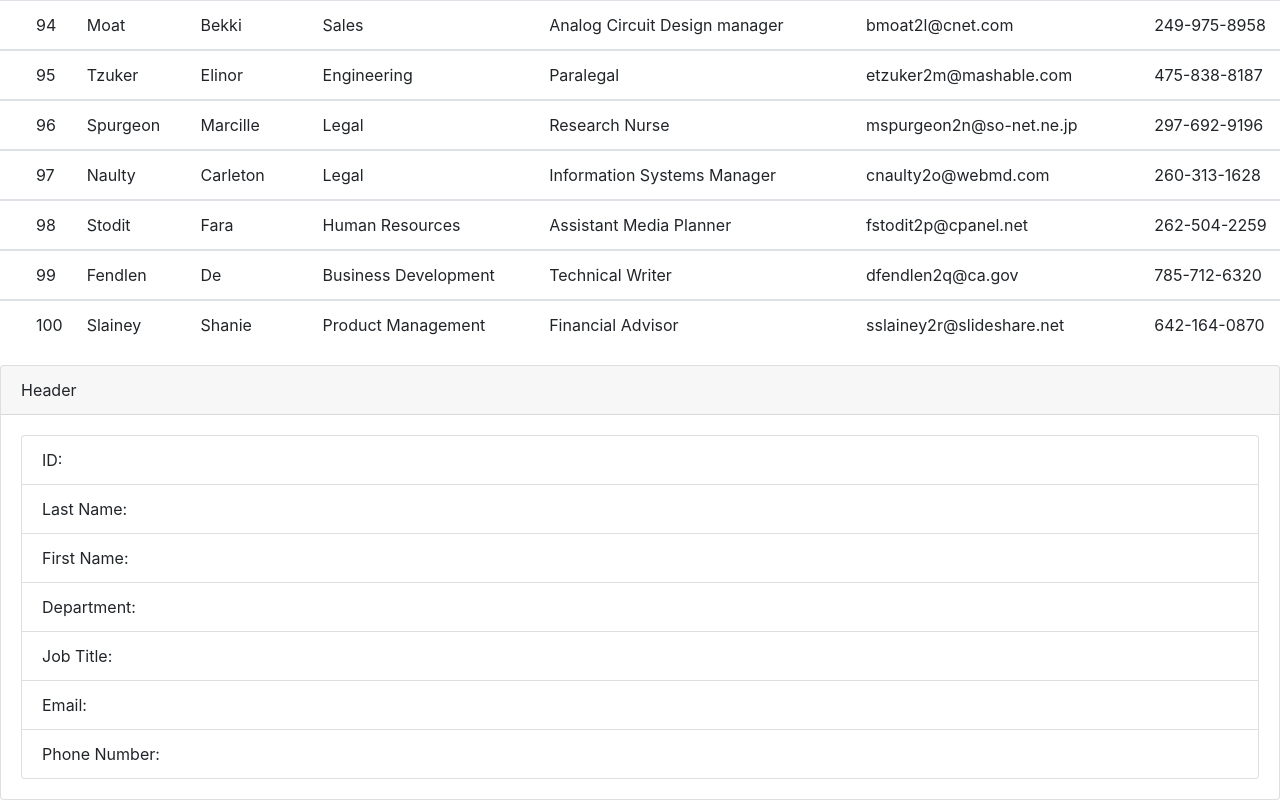
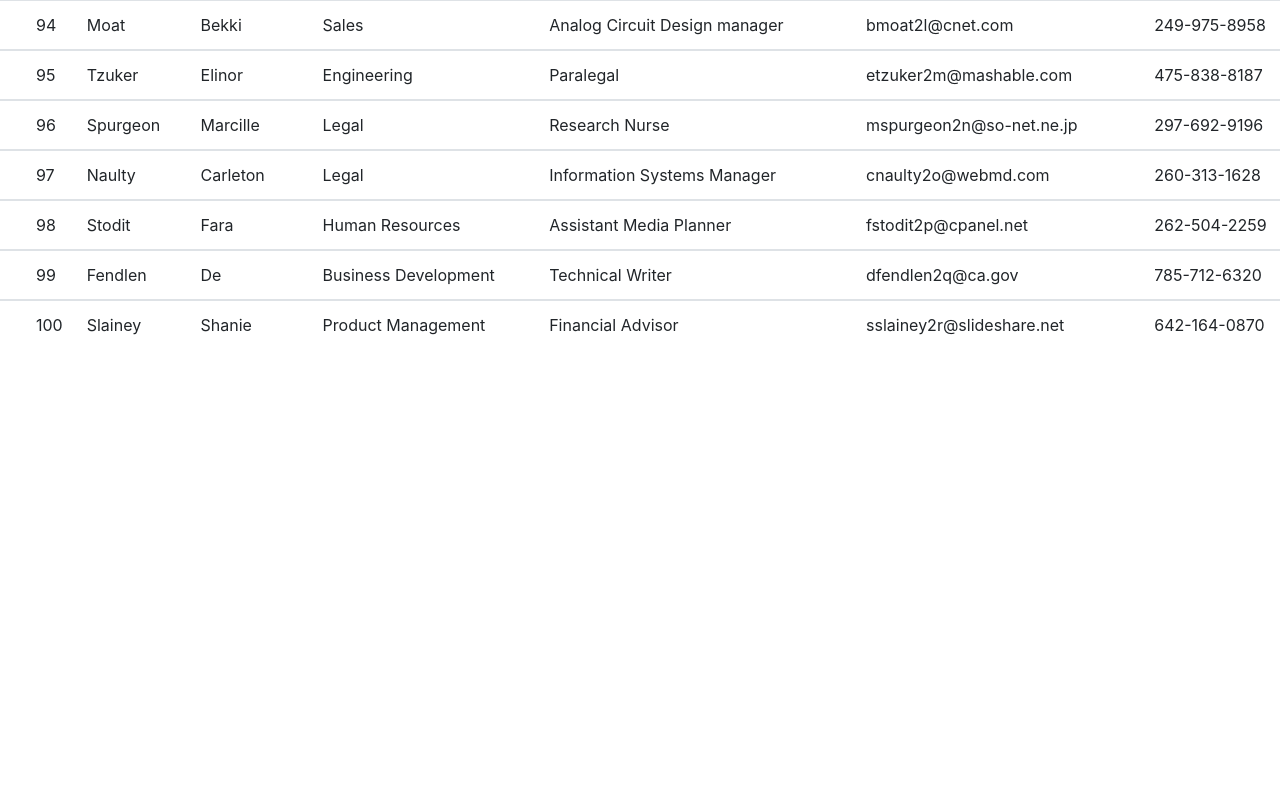
Before and after one commit to erikapaige/employeeDirectory, a React (Create React App) app: page / in a window 1280 px wide. Shown: the part 5019-5819 px from the top of the page. After the commit the page ends 5384 px from the top, so only its background shows below. Built offline with nearby package versions, Linux system fonts and the light colour scheme.

Commit message:
turninary to have employeeCard render upon search

```diff
--- a/src/App.js
+++ b/src/App.js
@@ -11,6 +11,7 @@ class App extends Component {
 
   state = {
     // setting this.state.employees to employees json array
+    first_name:'',
     employees
     //properties on JSON
       //id
@@ -60,9 +61,9 @@ class App extends Component {
           phone_number={this.state.phone_number}
           handleInputChange={this.handleInputChange}
           handleSubmit={this.handleSubmit}/>
+          {this.state.first_name ? <EmployeeCard employeeCard={this.state.first_name} /> : null}
         <hr />
         <EmployeeTable />
-        <EmployeeCard employee={this.state.employees}/>
       </>
     )
   }
--- a/src/components/EmployeeCard/EmployeeCard.js
+++ b/src/components/EmployeeCard/EmployeeCard.js
@@ -16,7 +16,7 @@ const EmployeeCard = props => {
   return(
     <div>
       <Card>
-        <CardHeader>Header</CardHeader>
+        <CardHeader>Employee Data</CardHeader>
         <CardBody>
           <ListGroup>
             <ListGroupItem>ID:{props.employee.id}</ListGroupItem>
--- a/src/components/Search/Search.js
+++ b/src/components/Search/Search.js
@@ -23,7 +23,7 @@ const Search = props => {
             id="employee"
             placeholder="Enter Search Criteria..."
             onChange={props.handleInputChange}
-            // value={props.state.value}
+            value={props.first_name}
             />
         </FormGroup>
         <Button onClick={props.handleSubmit}>Search</Button>
```
